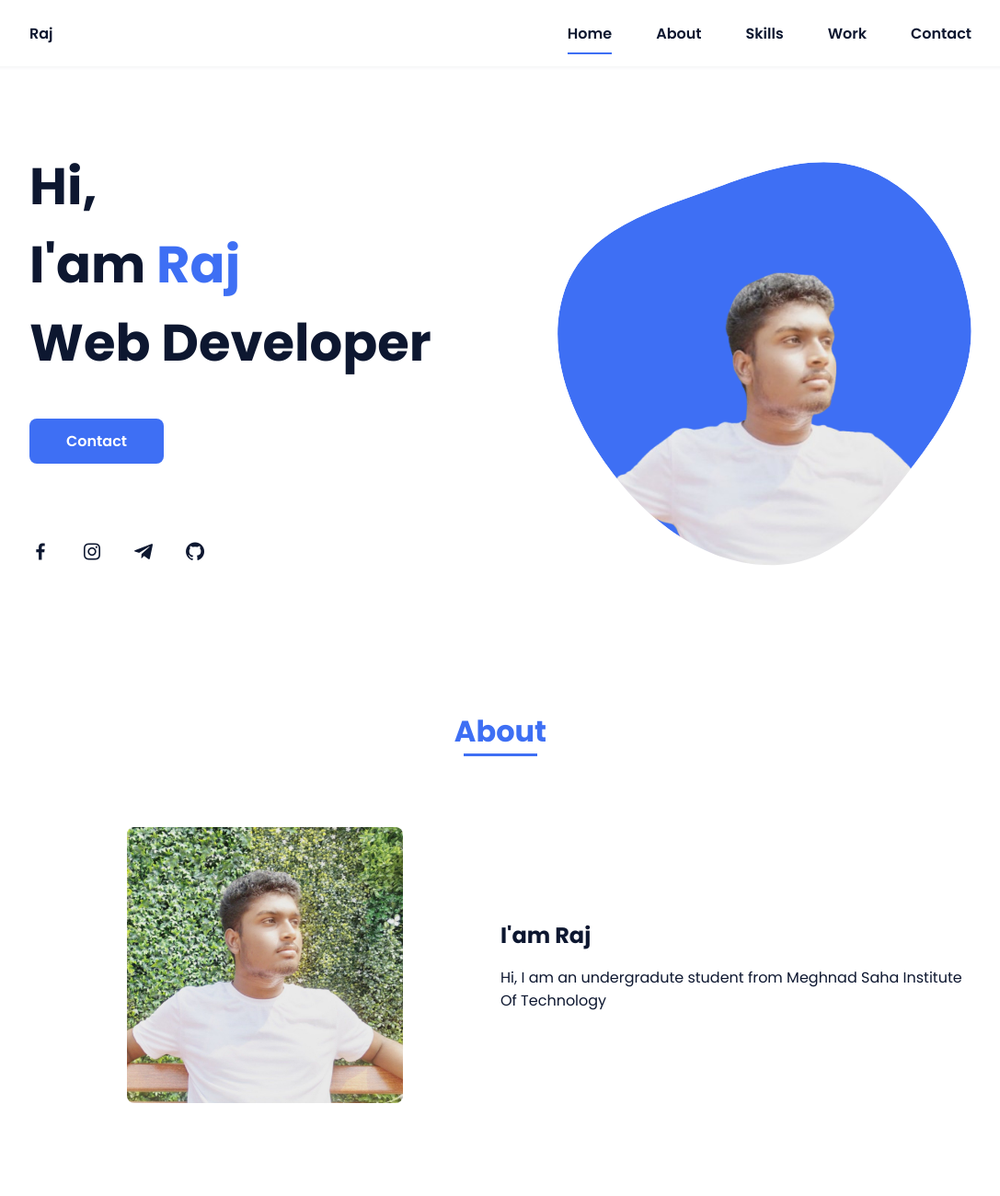
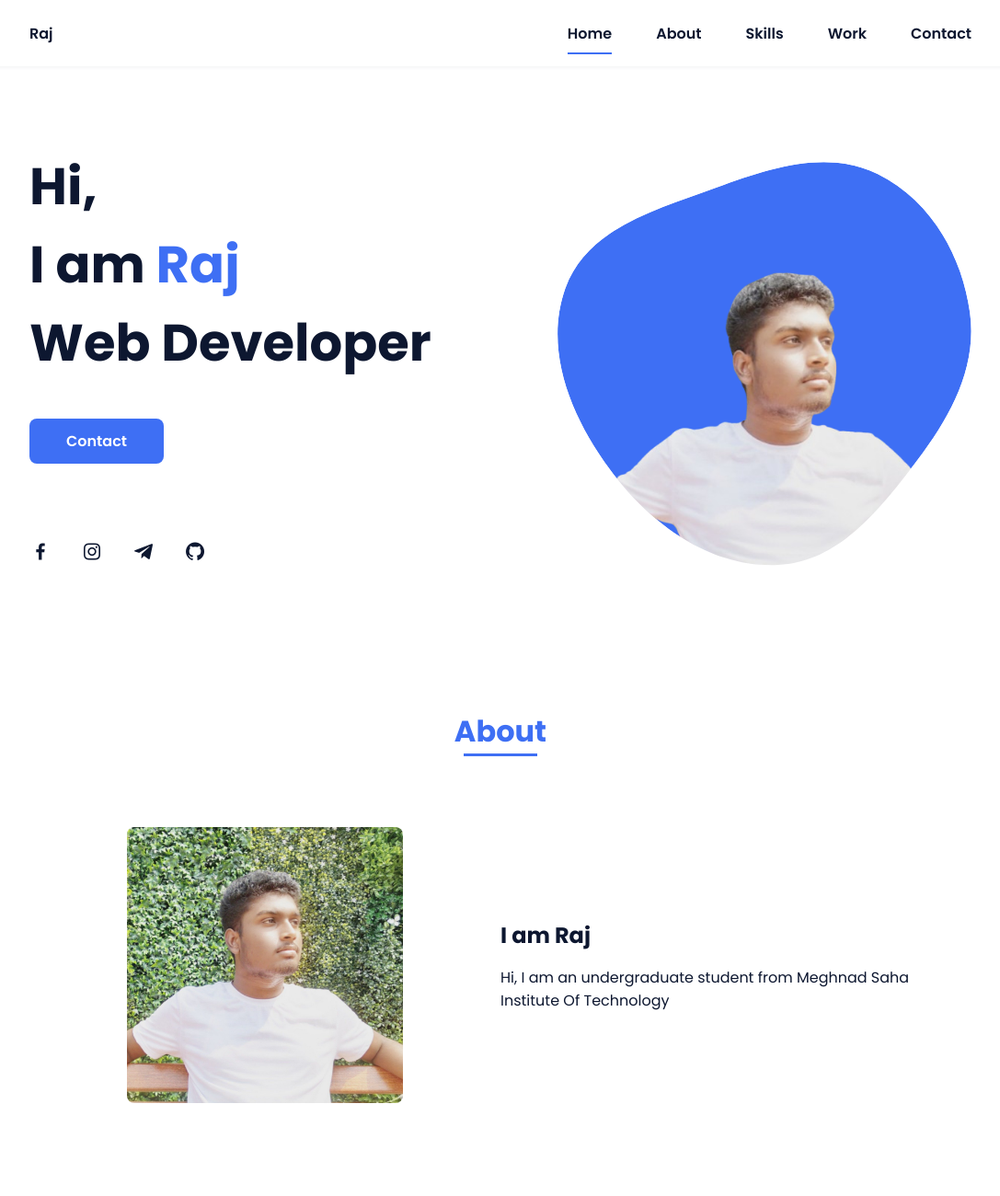
Before and after one commit to rajghorui21/Portfoilo-website, a plain HTML site: page index.html in a window 1280 px wide. Shown: the top 1300 px of the page at 92% size, without its empty margins (96-1183 px from the left). Drawn offline with nearby package versions, Linux system fonts and the light colour scheme.

Commit message:
Update index.html

```diff
--- a/index.html
+++ b/index.html
@@ -38,7 +38,7 @@
             <!--===== HOME =====-->
             <section class="home bd-grid" id="home">
                 <div class="home__data">
-                    <h1 class="home__title">Hi,<br>I'am <span class="home__title-color">Raj</span><br> Web Developer</h1>
+                    <h1 class="home__title">Hi,<br>I am <span class="home__title-color">Raj</span><br> Web Developer</h1>
 
                     <a href="" class="button">Contact</a>
                 </div>
@@ -73,8 +73,8 @@
                     </div>
 
                     <div>
-                        <h2 class="about__subtitle">I'am Raj</h2>
-                        <p class="about__text">Hi, I am an undergradute student from Meghnad Saha Institute Of Technology</p>
+                        <h2 class="about__subtitle">I am Raj</h2>
+                        <p class="about__text">Hi, I am an undergraduate student from Meghnad Saha Institute Of Technology</p>
                     </div>
                 </div>
             </section>
```
